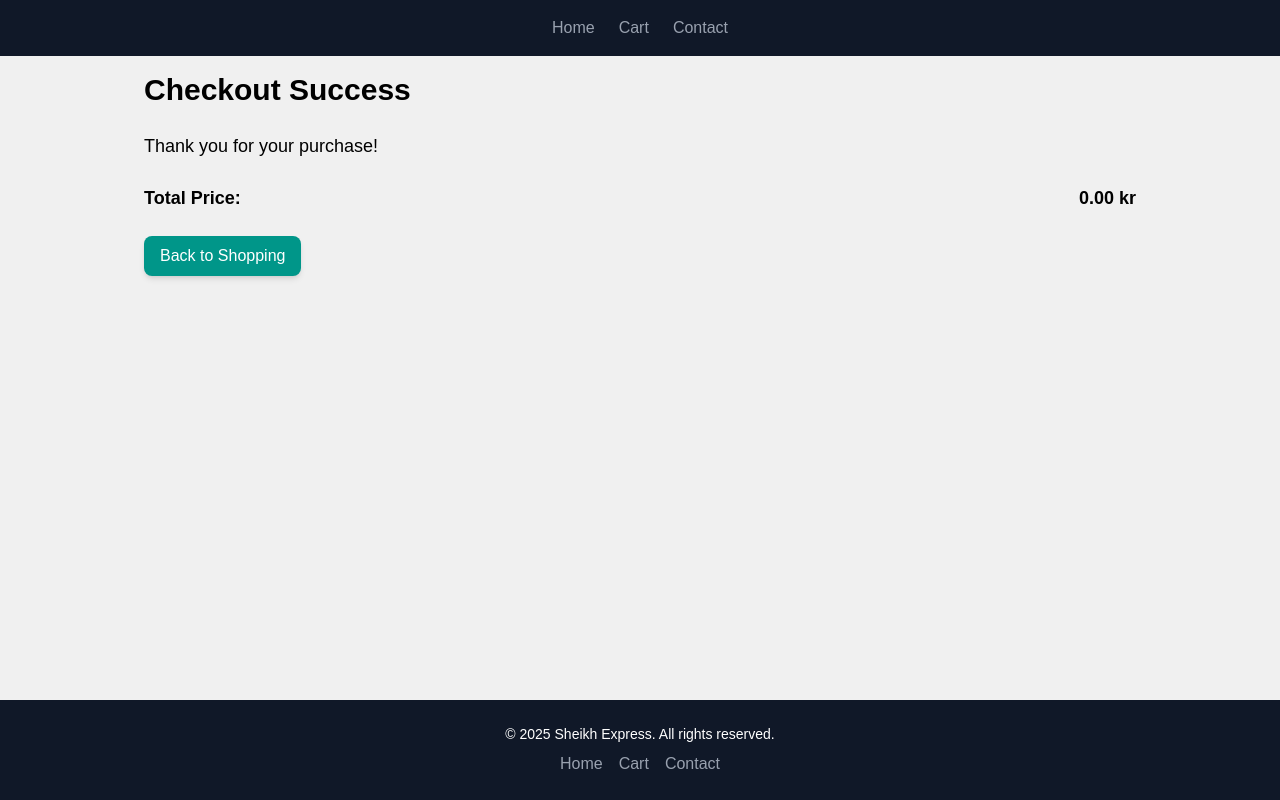
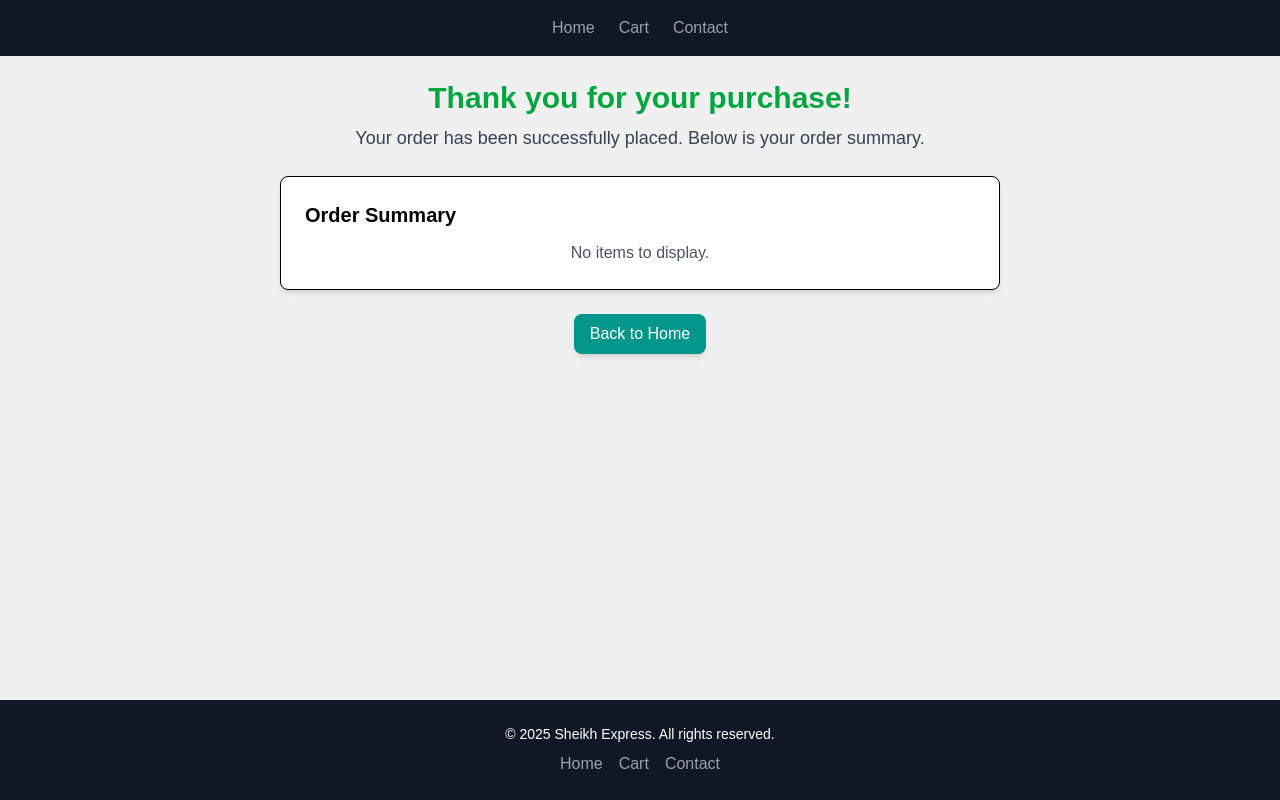
Before and after one commit to kanotten/React-Ca, a React (Vite) app: page /checkout-success in a window 1280 px wide. Built offline with nearby package versions, Linux system fonts and the light colour scheme.

Commit message:
fixed all discount error - working state

```diff
--- a/src/pages/CheckoutSuccessPage.jsx
+++ b/src/pages/CheckoutSuccessPage.jsx
@@ -1,54 +1,68 @@
+import { useEffect, useState } from "react";
 import { useCart } from "../context/useCart";
+import { Link } from "react-router-dom";
 import Button from "../components/Button";
-import { getDiscountedPrice } from "../utils/getDiscountedPrice";
-import { Link } from "react-router-dom";
 
 export default function CheckoutSuccessPage() {
   const { cart, clearCart } = useCart();
+  const [orderSummary, setOrderSummary] = useState([]);
 
-  const totalPrice = cart
-    .reduce((total, product) => total + product.discountedPrice, 0)
+  useEffect(() => {
+    if (cart.length > 0) {
+      setOrderSummary(cart);
+      const timer = setTimeout(() => {
+        clearCart();
+      }, 100);
+
+      return () => clearTimeout(timer);
+    }
+  }, [cart, clearCart]);
+
+  const totalPrice = orderSummary
+    .reduce((sum, item) => sum + item.discountedPrice, 0)
     .toFixed(2);
 
   return (
-    <div className="p-4 max-w-5xl mx-auto">
-      <h1 className="text-3xl font-bold mb-6">Checkout Success</h1>
-      <p className="text-lg mb-6">Thank you for your purchase!</p>
+    <div className="max-w-3xl mx-auto p-6 text-center">
+      <h1 className="text-3xl font-bold text-green-600 mb-2">
+        Thank you for your purchase!
+      </h1>
+      <p className="text-lg text-gray-700 mb-6">
+        Your order has been successfully placed. Below is your order summary.
+      </p>
 
-      <div className="space-y-4">
-        {cart.map((product) => {
-          const { discountedPrice, originalPrice } =
-            getDiscountedPrice(product);
-          return (
-            <div key={product.id} className="border rounded-lg p-4 shadow-md">
-              <div className="flex items-center justify-between">
-                <div>
-                  <h2 className="text-lg font-semibold">{product.title}</h2>
-                  <p className="text-gray-600">
-                    <span className="line-through">{originalPrice} kr</span>{" "}
-                    {discountedPrice} kr
-                  </p>
+      <div className="bg-white p-6 rounded-lg shadow-md border mb-6">
+        <h2 className="text-xl font-semibold mb-3 text-left">Order Summary</h2>
+        {orderSummary.length > 0 ? (
+          <div className="space-y-4">
+            {orderSummary.map((item, index) => (
+              <div key={index} className="flex justify-between border-b pb-3">
+                <div className="flex items-center gap-4">
+                  <img
+                    src={item.image}
+                    alt={item.title}
+                    className="h-16 w-16 object-cover rounded"
+                  />
+                  <div>
+                    <h3 className="text-lg font-semibold">{item.title}</h3>
+                    <p className="text-gray-600">{item.discountedPrice} kr</p>
+                  </div>
                 </div>
+                <span className="text-gray-800 font-medium">x1</span>
               </div>
+            ))}
+            <div className="text-xl font-semibold mt-4 text-right">
+              Total: {totalPrice} kr
             </div>
-          );
-        })}
+          </div>
+        ) : (
+          <p className="text-gray-600">No items to display.</p>
+        )}
       </div>
 
-      <div className="mt-6">
-        <div className="flex justify-between text-lg font-semibold">
-          <span>Total Price:</span>
-          <span>{totalPrice} kr</span>
-        </div>
-      </div>
-
-      <div className="mt-6">
-        <Link to="/">
-          <Button variant="primary" onClick={clearCart}>
-            Back to Shopping
-          </Button>
-        </Link>
-      </div>
+      <Link to="/">
+        <Button variant="primary">Back to Home</Button>
+      </Link>
     </div>
   );
 }
```
